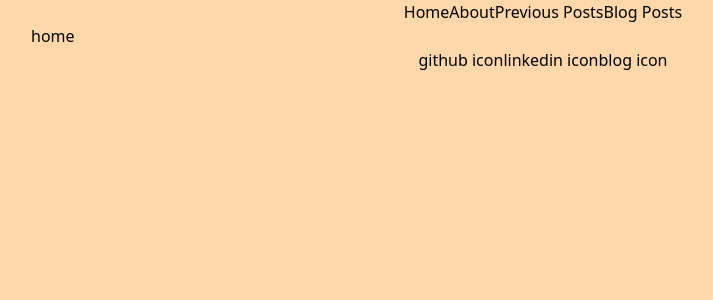
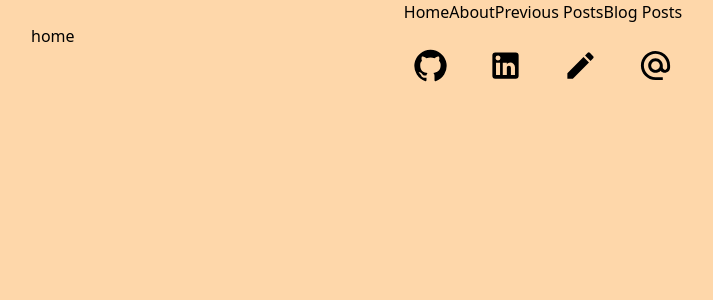
Before and after one commit to koremp/koremp.blog, a Next.js app: page / in a window 1280 px wide. Shown: the top 300 px of the page, without its empty margins (97-810 px from the left). Built offline with nearby package versions, Linux system fonts and the light colour scheme.

Commit message:
feat: add mui icons to footer

```diff
--- a/src/app/components/footer.tsx
+++ b/src/app/components/footer.tsx
@@ -1,8 +1,9 @@
 import Link from 'next/link'
+import { AlternateEmail, Edit, GitHub, LinkedIn } from '@mui/icons-material';
 
 export default function Footer() {
   return (
-    <footer className='flex flex-row items-center justify-center w-full'>
+    <footer className='flex flex-row items-center justify-center w-full gap-10'>
       {
         linkItems.map(({ href, children }: LinkItem) => {
           return (
@@ -24,16 +25,20 @@ interface LinkItem {
 const linkItems: LinkItem[] = [
   {
     href: "https://github.com/koremp",
-    children: "github icon",
+    children: <GitHub fontSize="large" />,
   },
   {
     href: "https://linkedin.com/in/koremp",
-    children: "linkedin icon",
+    children: <LinkedIn fontSize='large' />,
   },
   {
     href: "https://velog.io/@koremp",
-    children: "blog icon",
+    children: <Edit fontSize='large' />,
   },
+  {
+    href: "mailto:im.koremp@gmail.com",
+    children: <AlternateEmail fontSize='large' />,
+  }
 ]
 
 function FooterLink({ href, children }: LinkItem) {
```
